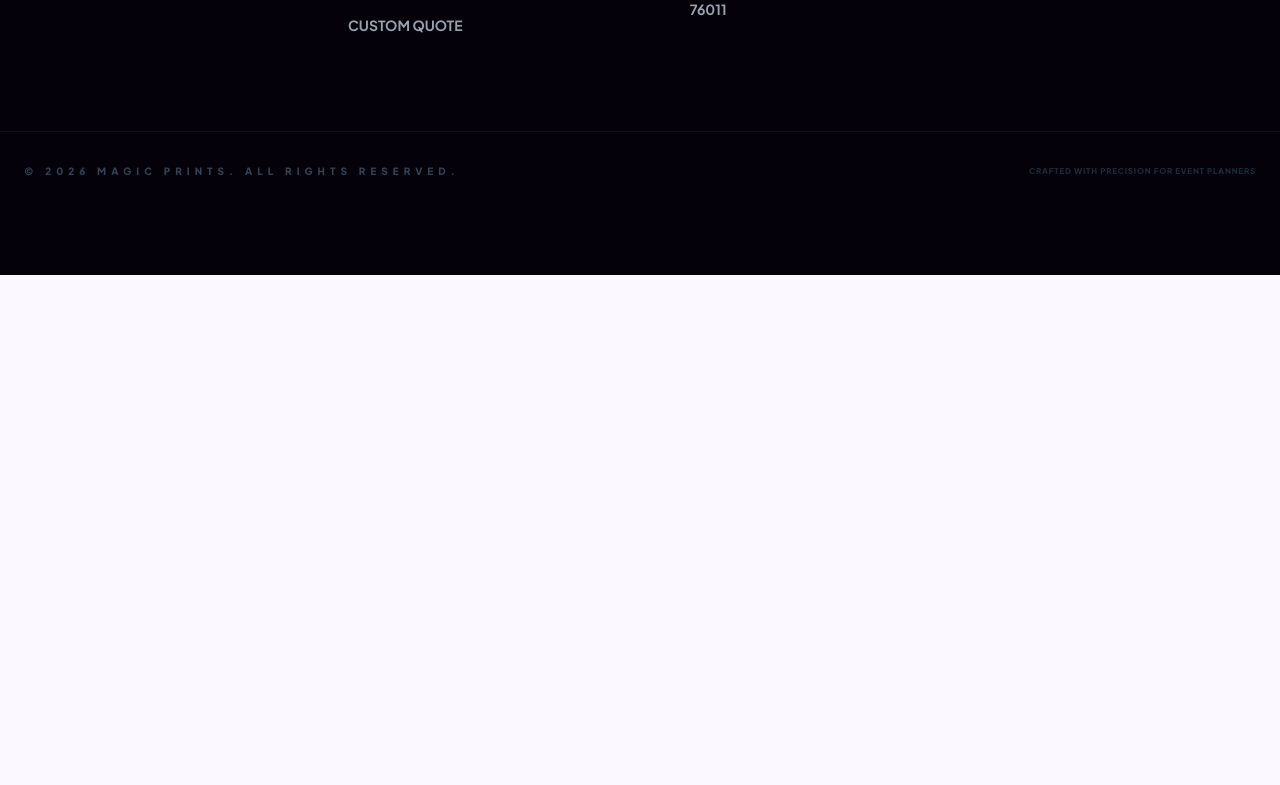
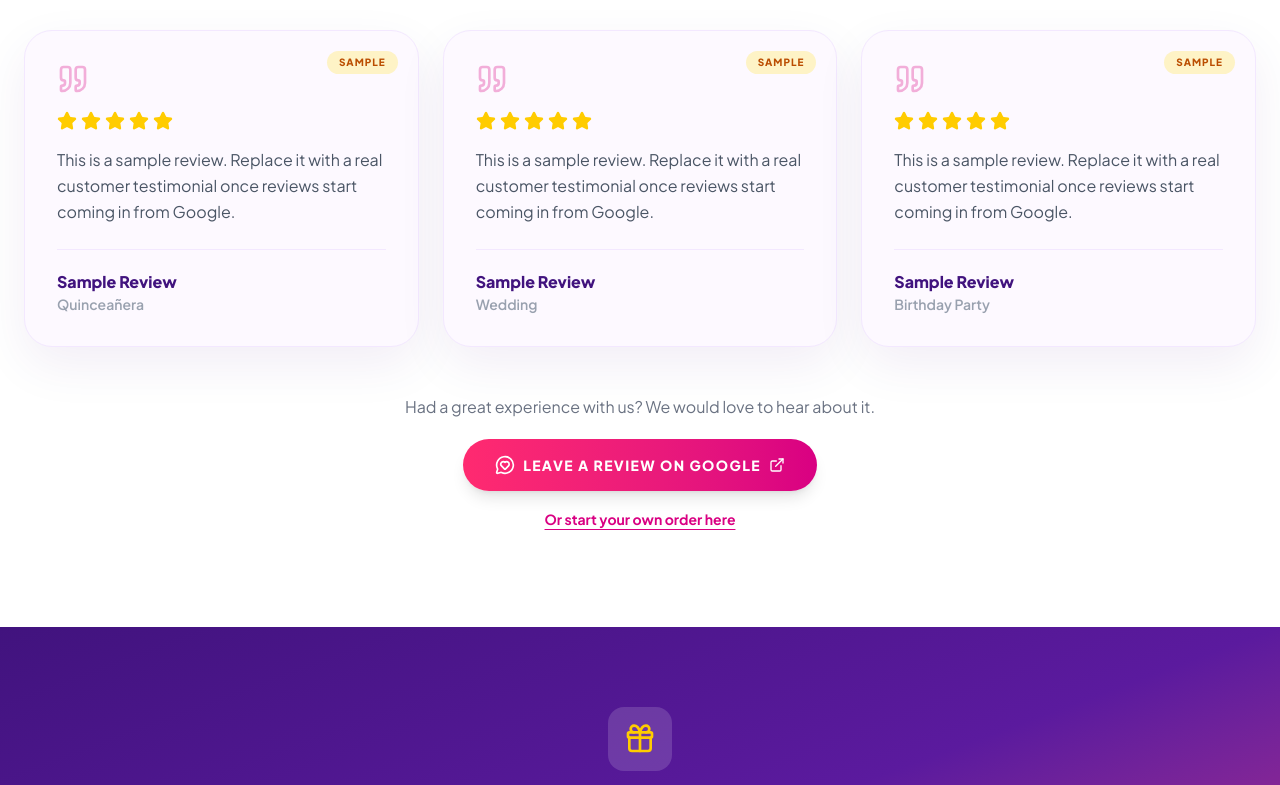
Before and after one commit to magicprintsforyou/magic-prints, a Next.js app: page / in a window 1280 px wide. Shown: the part 10555-11340 px from the top of the page. Before the commit the page ends 10830 px from the top, so only its background shows below. Built offline with nearby package versions, Linux system fonts and the light colour scheme; no server answers; the database is empty.

Commit message:
Add Reviews and EmailCapture to homepage

```diff
--- a/src/app/page.tsx
+++ b/src/app/page.tsx
@@ -10,6 +10,8 @@ import ProductCard from '@/components/ProductCard';
 import ProductModal from '@/components/ProductModal';
 import Logo from '@/components/Logo';
 import BespokeForm from '@/components/BespokeForm';
+import Reviews from '@/components/Reviews';
+import EmailCapture from '@/components/EmailCapture';
 import { useLanguage } from '@/context/ProductContext';
 import { motion } from 'framer-motion';
 import {
@@ -377,6 +379,12 @@ export default function Home() {
         <BespokeForm />
       </div>
 
+      {/* Reviews Section */}
+      <Reviews />
+
+      {/* Email Capture Section */}
+      <EmailCapture />
+
       {selectedProduct && (
         <ProductModal
           product={selectedProduct}
```
